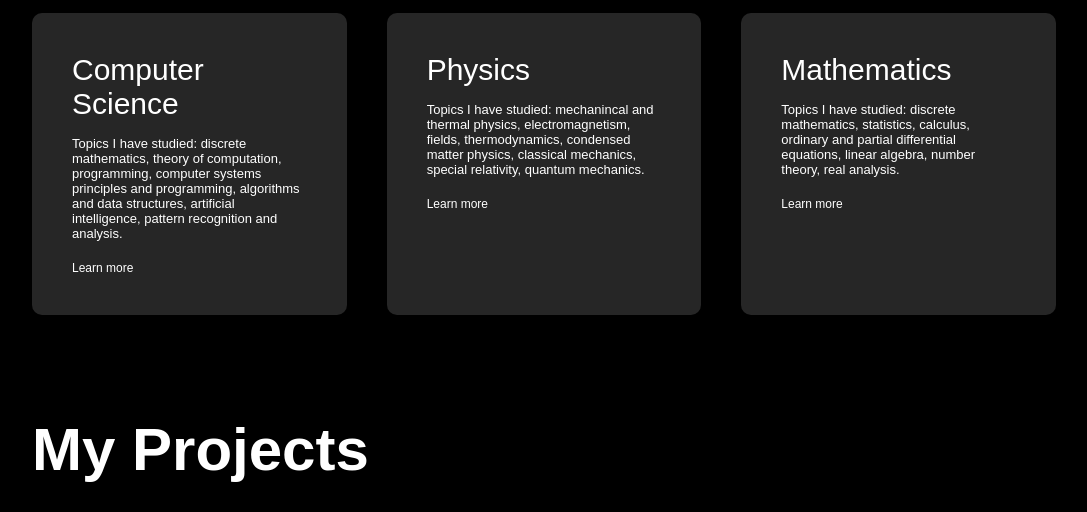
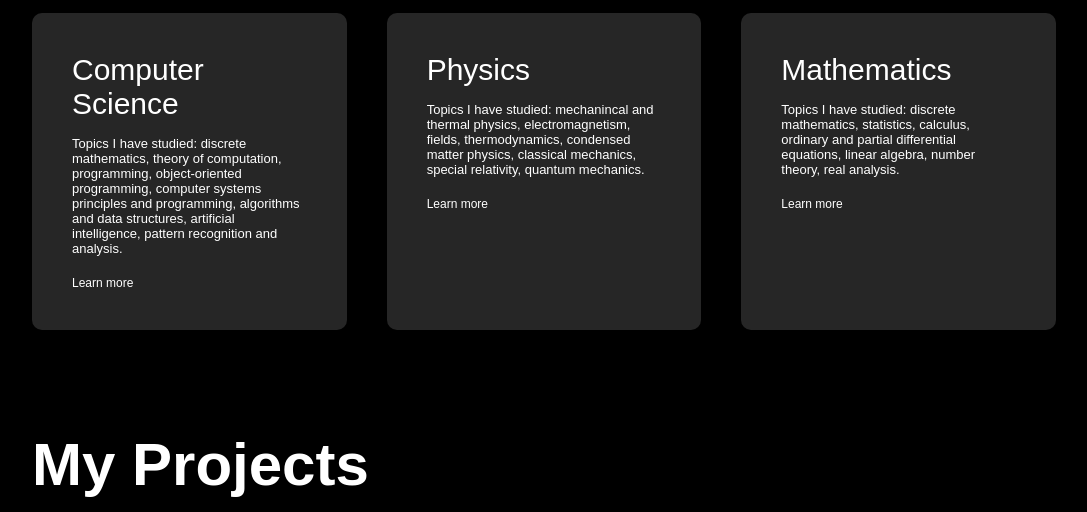
Before and after one commit to ThomBarros/Portfolio-website, a plain HTML site: page index.html in a window 1280 px wide. Shown: the part 1440-1952 px from the top of the page, without its empty margins (96-1183 px from the left). Drawn offline with Linux system fonts and the light colour scheme.

Commit message:
Added info text to My Areas

```diff
--- a/index.html
+++ b/index.html
@@ -79,7 +79,7 @@
             <div class="hidden">
                 <h2 class="hidden">Computer Science</h2>
                 <p class="hidden">Topics I have studied: discrete mathematics,
-                    theory of computation, programming, computer systems principles and programming,
+                    theory of computation, programming, object-oriented programming, computer systems principles and programming,
                     algorithms and data structures, artificial intelligence, pattern recognition and analysis.</p>
                     <a href="#" class="hidden">Learn more</a>
             </div>
```
